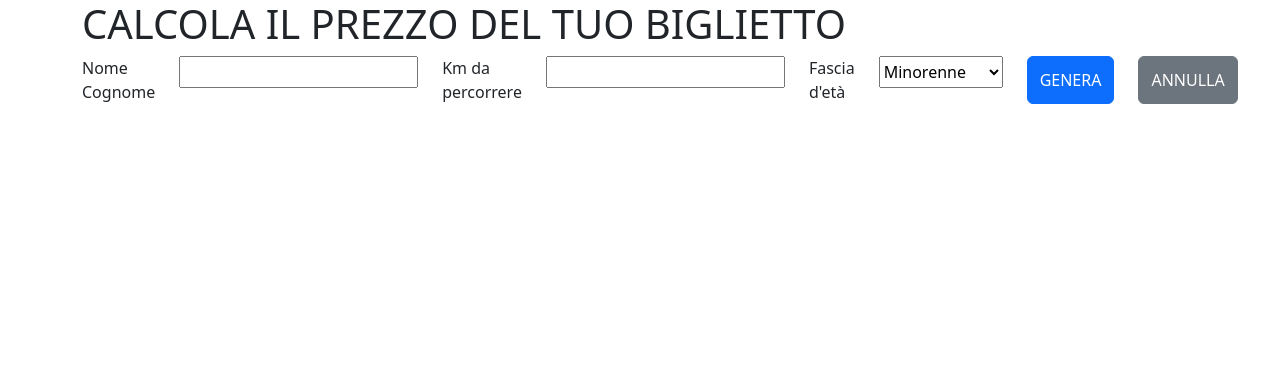
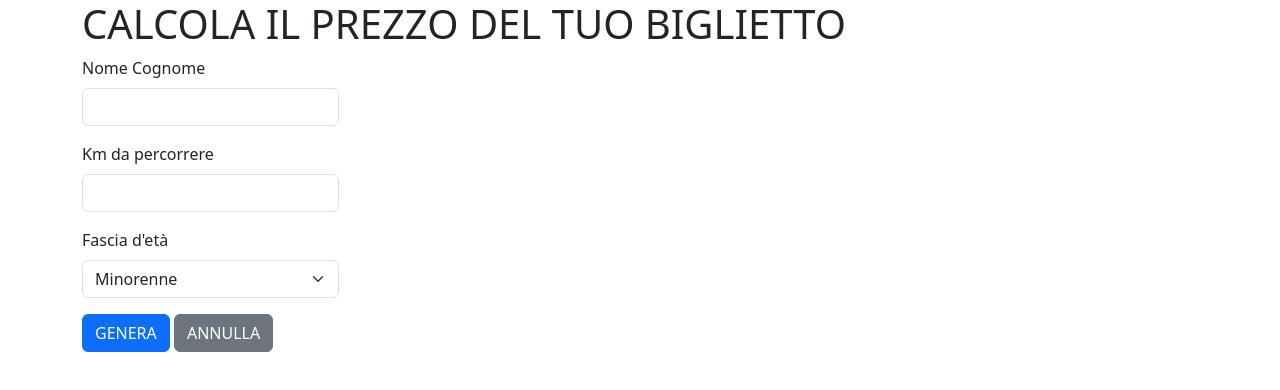
Before and after one commit to danirando/js-biglietto-treno-form, a plain HTML site: page index.html in a window 1280 px wide. Drawn offline with nearby package versions, Linux system fonts and the light colour scheme.

Commit message:
fix form

```diff
--- a/index.html
+++ b/index.html
@@ -23,19 +23,40 @@
       <div class="row">
         <div class="col-4">
           <div class="d-flex">
-            <form id="form-dati-passeggero" class="d-flex gap-4 mb-3">
-              <div>Nome Cognome</div>
-              <input type="text" id="nome-cognome-passeggero" class="mb-3" />
-              <div>Km da percorrere</div>
-              <input type="number" id="km-da-percorrere" class="mb-3" />
-              <div>Fascia d'età</div>
-              <select name="età" id="fascia-di-eta" class="mb-3">
-                <option value="Minorenne">Minorenne</option>
-                <option value="Maggiorenne">Maggiorenne</option>
-                <option value="Over 65">Over 65</option>
-              </select>
+            <form id="form-dati-passeggero" class="mb-3">
+              <div class="mb-3">
+                <label for="nome-cognome-passeggero" class="form-label">
+                  Nome Cognome
+                </label>
+                <input
+                  type="text"
+                  id="nome-cognome-passeggero"
+                  class="form-control" />
+              </div>
+
+              <div class="mb-3">
+                <label for="km-da-percorrere" class="form-label">
+                  Km da percorrere
+                </label>
+                <input
+                  type="number"
+                  id="km-da-percorrere"
+                  class="form-control" />
+              </div>
+
+              <div class="mb-3">
+                <label for="fascia-di-eta" class="form-label">
+                  Fascia d'età
+                </label>
+                <select id="fascia-di-eta" class="form-select">
+                  <option value="Minorenne">Minorenne</option>
+                  <option value="Maggiorenne">Maggiorenne</option>
+                  <option value="Over 65">Over 65</option>
+                </select>
+              </div>
+
               <button class="btn btn-primary">GENERA</button>
-              <button id="btn-annulla" class="btn btn-secondary">
+              <button id="btn-annulla" class="btn btn-secondary" type="reset">
                 ANNULLA
               </button>
             </form>
```
